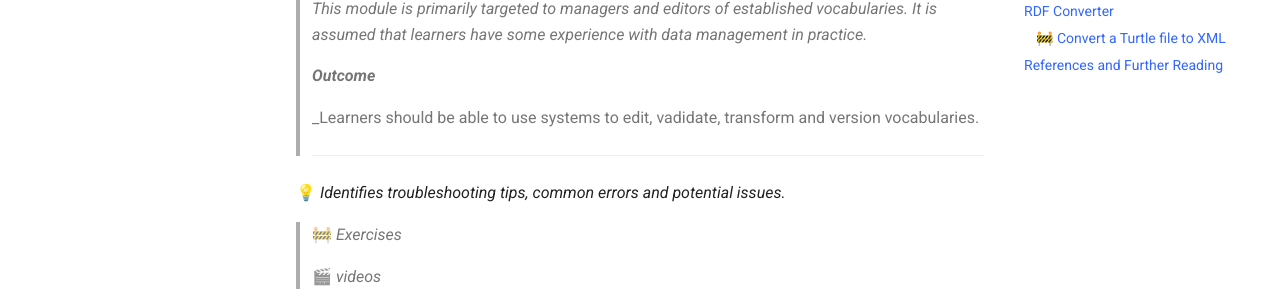
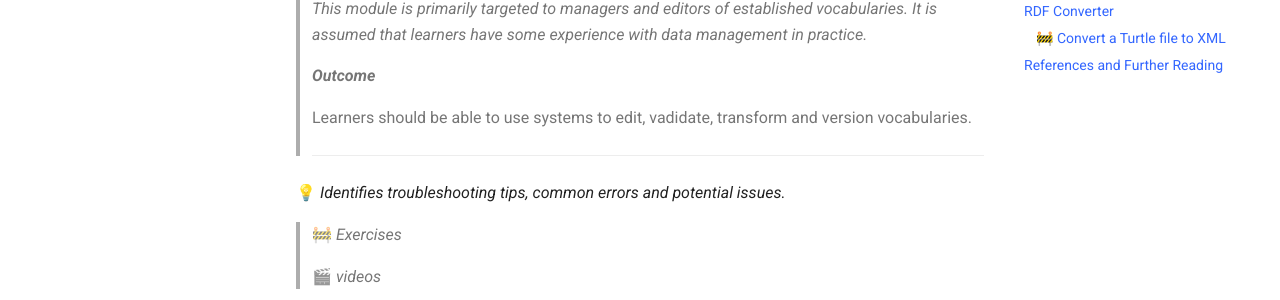
Before and after one commit to Kurrawong/docs, an MkDocs documentation site: the page built from docs/concepts/vocabs/vocab-systems.md, in a window 1280 px wide and 900 px high. Shown: the part 334-634 px from the top of the window. Built offline with MkDocs 1.6.1 and Material for MkDocs 9.7.7, drawn with Linux system fonts in a browser that asks for light colours.

```diff
--- a/docs/concepts/vocabs/vocab-systems.md
+++ b/docs/concepts/vocabs/vocab-systems.md
@@ -14,7 +14,7 @@
 >
 >***Outcome***
 >
->_Learners should be able to use systems to edit, vadidate, transform and version vocabularies.
+> Learners should be able to use systems to edit, vadidate, transform and version vocabularies.
 >
 >----------------
 
```
